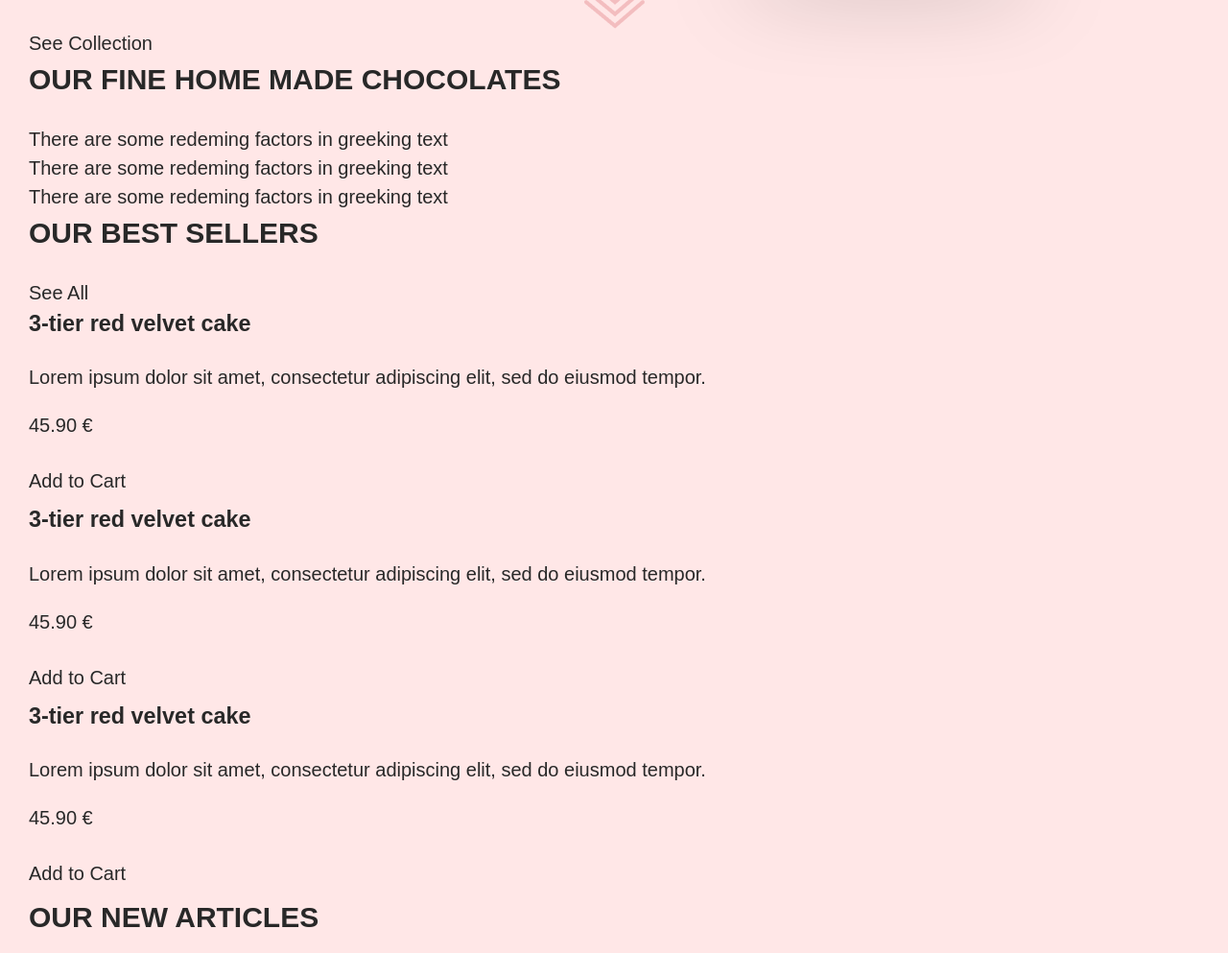
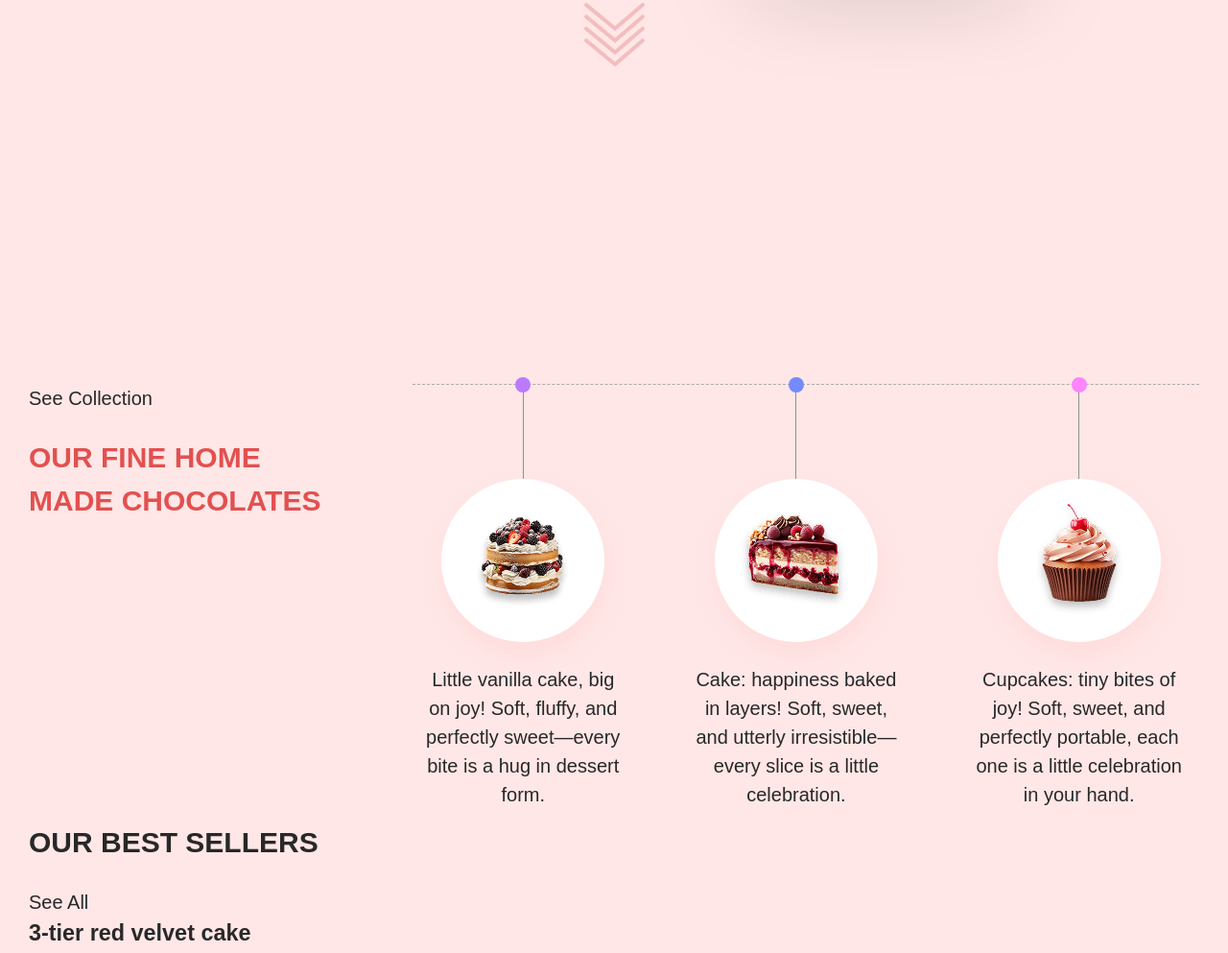
Before and after one commit to KsanaSal/bakery, a plain HTML site: page index.html in a window 1280 px wide. Shown: the part 687-1680 px from the top of the page at 96% size. Drawn offline with Linux system fonts and the light colour scheme.

Commit message:
added information and styles in collection section

```diff
--- a/index.html
+++ b/index.html
@@ -82,16 +82,68 @@
                 </div>
                 <img src="./images/hero/arrows.png" alt="Arrows" />
             </section>
-            <section class="section container">
-                <span>See Collection</span>
-                <h2>OUR FINE HOME MADE CHOCOLATES</h2>
-                <ul>
-                    <li>There are some redeming factors in greeking text</li>
-                    <li>There are some redeming factors in greeking text</li>
-                    <li>There are some redeming factors in greeking text</li>
+            <section class="section container collection">
+                <div class="collection-text">
+                    <span>See Collection</span>
+                    <h2 class="collection-title">
+                        OUR FINE HOME MADE CHOCOLATES
+                    </h2>
+                </div>
+                <div>
+                <ul class="collection-list">
+                    <li class="collection-list_item">
+                        <div class="collection-list_wrapper">
+                            <span class="collection-list_ellipse collection-list_ellipse--violet"></span>
+                            <span class="collection-list_line"></span>
+                            <div class="collection-img_wrapper">
+                                <img
+                                    src="./images/collection/vanilla-cake.png"
+                                    alt="Vanilla Cake"
+                                />
+                            </div>
+                        </div>
+                        <p class="collection-list_text">
+                            Little vanilla cake, big on joy! Soft, fluffy, and
+                            perfectly sweet—every bite is a hug in dessert form.
+                        </p>
+                    </li>
+                    <li class="collection-list_item">
+                        <div class="collection-list_wrapper">
+                            <span class="collection-list_ellipse collection-list_ellipse--blue"></span>
+                            <span class="collection-list_line"></span>
+                            <div class="collection-img_wrapper">
+                                <img
+                                    src="./images/collection/cake.png"
+                                    alt="Cake"
+                                />
+                            </div>
+                        </div>
+                        <p class="collection-list_text">
+                            Cake: happiness baked in layers! Soft, sweet, and
+                            utterly irresistible—every slice is a little
+                            celebration.
+                        </p>
+                    </li>
+                    <li class="collection-list_item">
+                        <div class="collection-list_wrapper">
+                            <span class="collection-list_ellipse collection-list_ellipse--pink"></span>
+                            <span class="collection-list_line"></span>
+                            <div class="collection-img_wrapper">
+                                <img
+                                    src="./images/collection/cupcake.png"
+                                    alt="Cake"
+                                />
+                            </div>
+                        </div>
+                        <p class="collection-list_text">
+                            Cupcakes: tiny bites of joy! Soft, sweet, and
+                            perfectly portable, each one is a little celebration
+                            in your hand.
+                        </p>
+                    </li>
                 </ul>
             </section>
-            <section class="section container">
+            <section class="section container sellers">
                 <h2>OUR BEST SELLERS</h2>
                 <span>See All</span>
                 <ul>
--- a/styles.css
+++ b/styles.css
@@ -130,7 +130,7 @@ button {
     box-shadow: 0px 8px 16.3px 0px rgba(206, 11, 255, 0.25);
     position: sticky;
     top: 0;
-    z-index: 1;
+    z-index: 2;
     align-content: center;
 }
 .header-nav {
@@ -155,12 +155,13 @@ button {
     gap: 8px;
 }
 
-/* Hero styles */
+/* Hero section styles */
 .hero {
     margin-top: 90px;
     display: flex;
     align-items: center;
     flex-direction: column;
+    gap: 40px;
 }
 .hero-content {
     display: flex;
@@ -221,3 +222,76 @@ button {
     z-index: -1;
     filter: blur(40.4px);
 }
+
+/* Collection section styles */
+.collection {
+    display: flex;
+    justify-content: space-between;
+    margin-top: 330px;
+}
+.collection-text {
+    display: flex;
+    flex-direction: column;
+    gap: 24px;
+    max-width: 320px;
+}
+.collection-title {
+    font-weight: 600;
+    font-size: 30px;
+    color: var(--color-accent-dark);
+    text-transform: uppercase;
+}
+.collection-list {
+    display: flex;
+    flex-direction: row;
+    gap: 109px;
+    max-width: 820px;
+    border-top: var(--color-icon-light) 1px dashed;
+    padding: 8px 30px;
+}
+.collection-list_item {
+    display: flex;
+    flex-direction: column;
+    gap: 24px;
+    margin: -16px;
+    max-width: 250px;
+}
+.collection-list_wrapper {
+    display: flex;
+    flex-direction: column;
+    align-items: center;
+}
+.collection-list_ellipse {
+    display: inline-block;
+    width: 16px;
+    height: 16px;
+    border-radius: 50%;
+}
+.collection-list_ellipse--violet {
+    background-color: var(--color-secondary-dark);
+}
+.collection-list_ellipse--blue {
+    background-color: var(--color-primary-medium);
+}
+.collection-list_ellipse--pink {
+    background-color: var(--color-accent-medium);
+}
+.collection-list_line {
+    display: inline-block;
+    width: 1px;
+    height: 90px;
+    background-color: var(--color-medium);
+}
+.collection-img_wrapper {
+    width: 170px;
+    height: 170px;
+    border-radius: 50%;
+    background-color: var(--color-light);
+    display: flex;
+    align-items: center;
+    justify-content: center;
+    box-shadow: 2px 13px 20px 0px rgba(255, 190, 190, 0.25);
+}
+.collection-list_text {
+    text-align: center;
+}
```
Also changed, not shown: images/collection/cake.png (added), images/collection/cupcake.png (added), images/collection/vanilla-cake.png (added).
